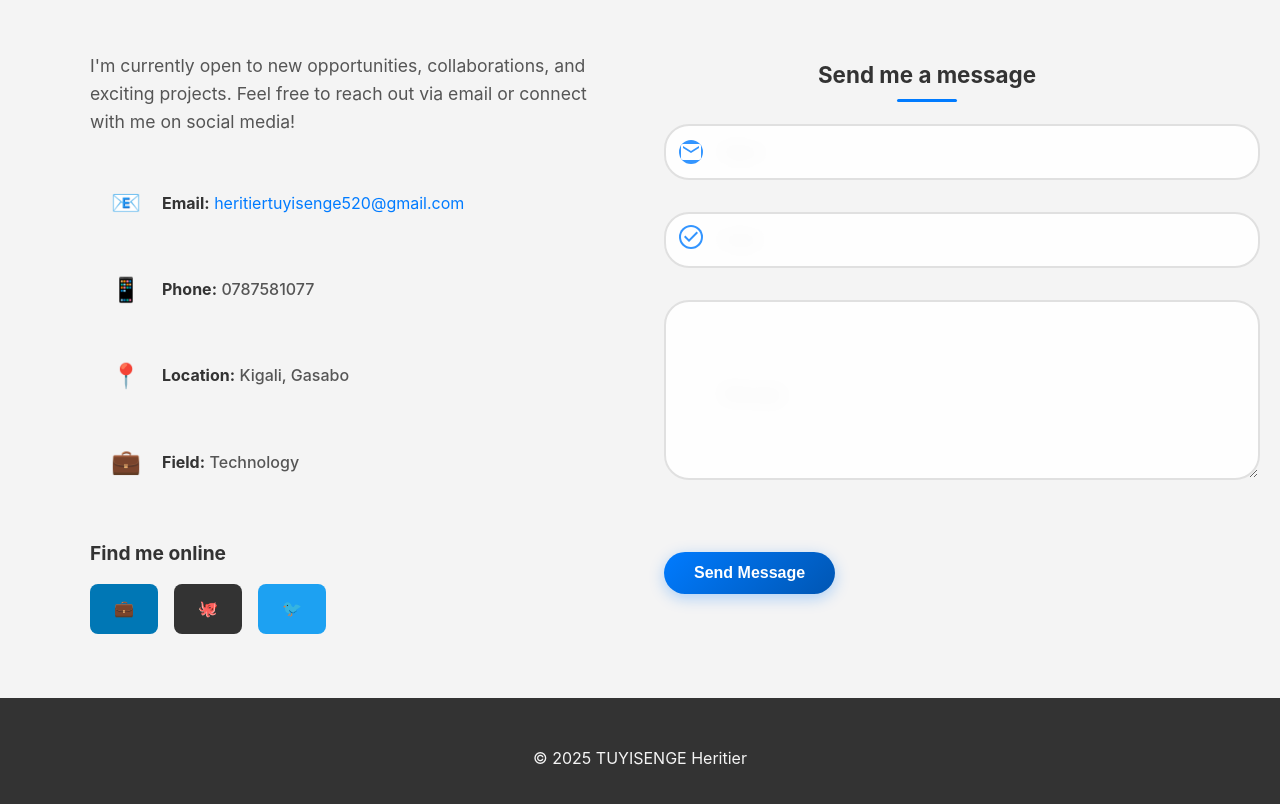
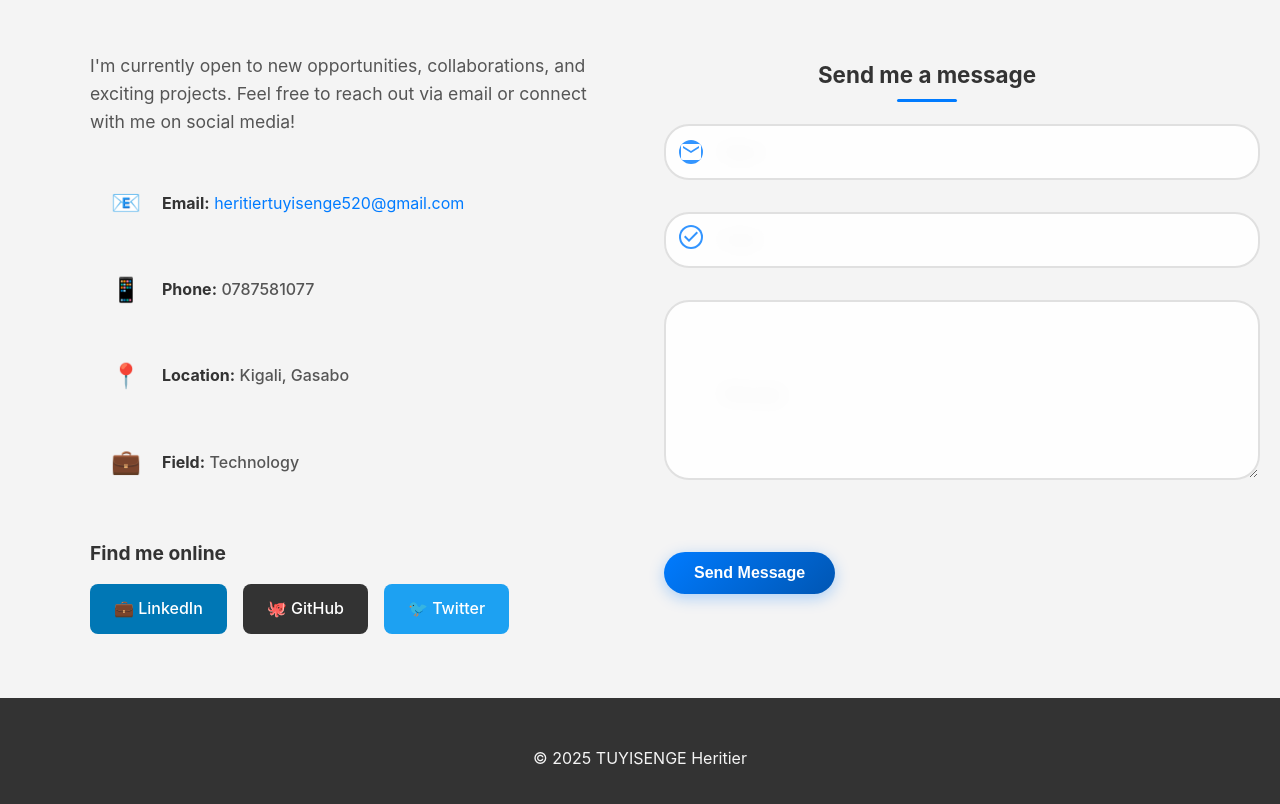
Before and after one commit to heritiertuyisenge520-source/my-Potifolio, a plain HTML site: page contact.html in a window 1280 px wide. Shown: the part 236-1040 px from the top of the page. Drawn offline with Linux system fonts and the light colour scheme.

Commit message:
Add social media names alongside icons for better clarity

```diff
--- a/contact.html
+++ b/contact.html
@@ -67,9 +67,9 @@
                         <div class="social-links">
                             <h3>Find me online</h3>
                             <div class="social-icons">
-                                <a href="https://www.linkedin.com/in/tuyisenge-heritier-783962293/" class="social-link linkedin" target="_blank" title="LinkedIn">💼</a>
-                                <a href="https://github.com/heritiertuyisenge520-source" class="social-link github" target="_blank" title="GitHub">🐙</a>
-                                <a href="https://x.com/home" class="social-link twitter" target="_blank" title="Twitter">🐦</a>
+                                <a href="https://www.linkedin.com/in/tuyisenge-heritier-783962293/" class="social-link linkedin" target="_blank">💼 LinkedIn</a>
+                                <a href="https://github.com/heritiertuyisenge520-source" class="social-link github" target="_blank">🐙 GitHub</a>
+                                <a href="https://x.com/home" class="social-link twitter" target="_blank">🐦 Twitter</a>
                             </div>
                         </div>
                     </div>
```
